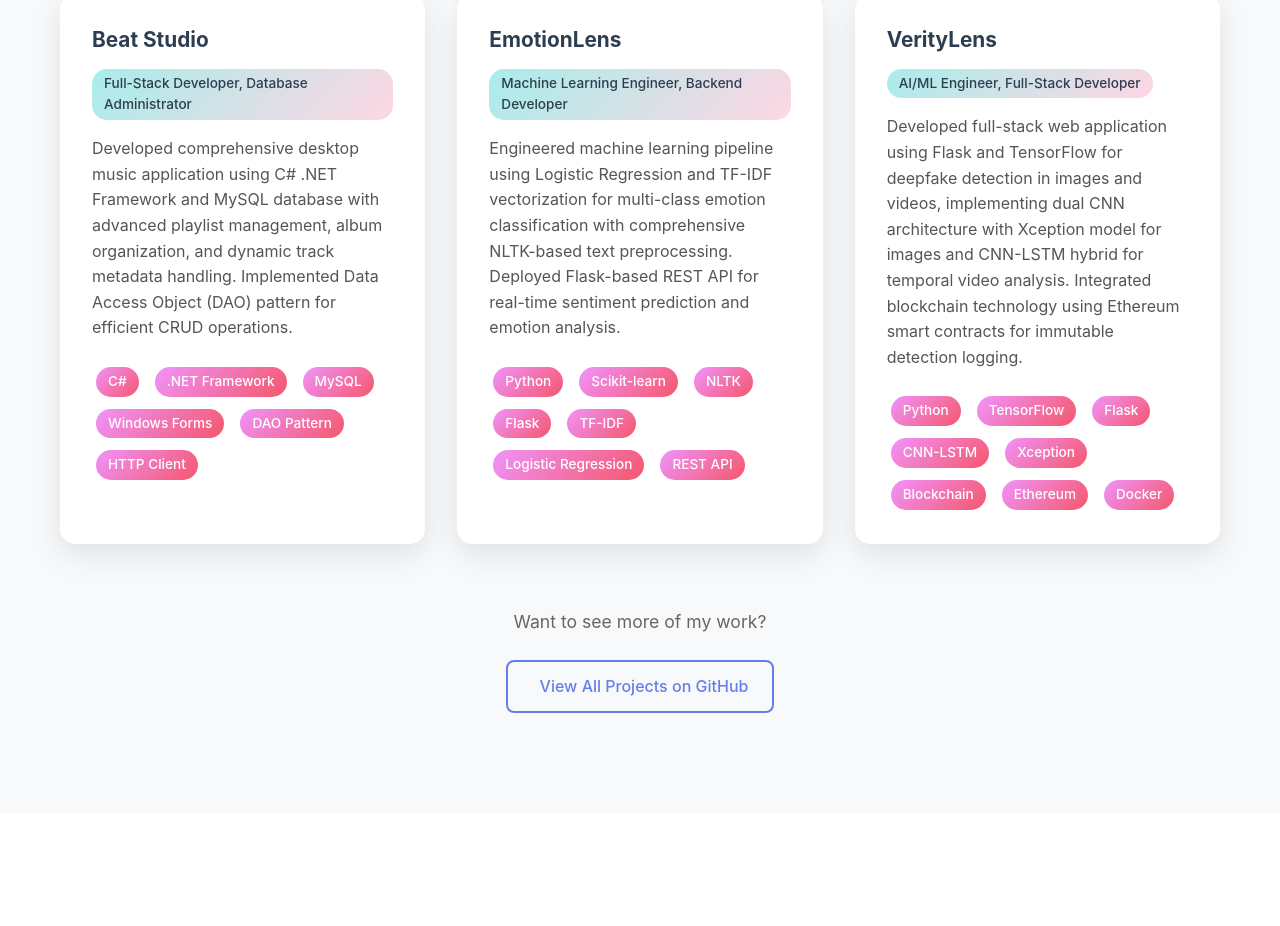
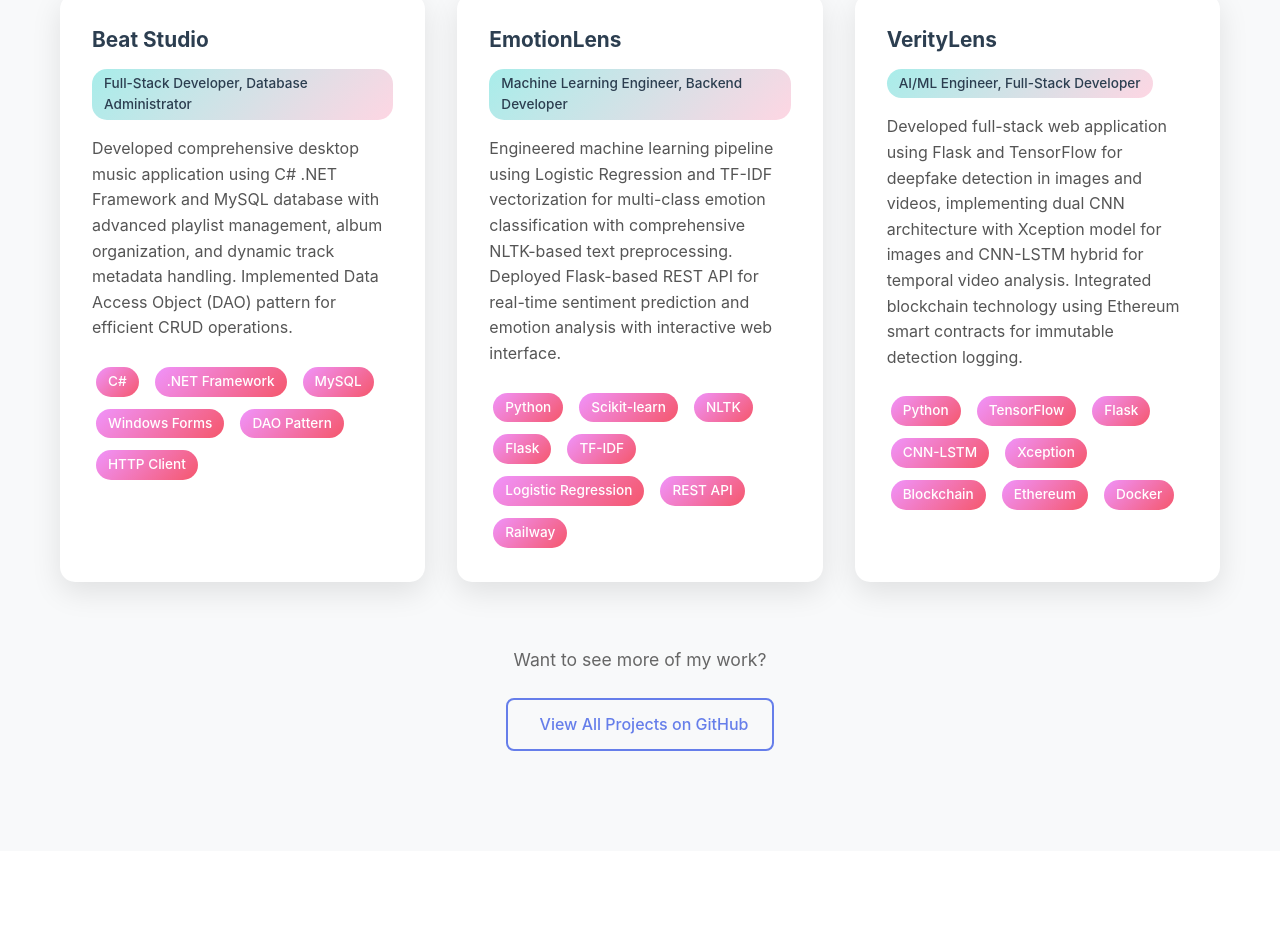
Before and after one commit to Thushardm/MyPortfolio, a React (Create React App) app: page / in a window 1280 px wide. Shown: the part 2983-3909 px from the top of the page. Built offline with nearby package versions, Linux system fonts and the light colour scheme; no server answers.

Commit message:
Add live demo link for EmotionLens project

```diff
--- a/src/components/Projects.css
+++ b/src/components/Projects.css
@@ -59,9 +59,22 @@
   margin-left: 1rem;
 }
 
+.project-links {
+  display: flex;
+  gap: 0.5rem;
+}
+
 .project-link:hover {
   color: #764ba2;
   transform: scale(1.2);
+}
+
+.live-link {
+  color: #28a745 !important;
+}
+
+.live-link:hover {
+  color: #218838 !important;
 }
 
 .project-role {
--- a/src/components/Projects.tsx
+++ b/src/components/Projects.tsx
@@ -6,14 +6,16 @@ interface ProjectCardProps {
   description: string;
   technologies: string[];
   githubLink: string;
+  liveLink?: string;
   role: string;
 }
 
-const ProjectCard: React.FC<ProjectCardProps> = ({ title, description, technologies, githubLink, role }) => {
+const ProjectCard: React.FC<ProjectCardProps> = ({ title, description, technologies, githubLink, liveLink, role }) => {
   return (
     <div className="project-card">
       <div className="project-header">
         <h3 className="project-title">{title}</h3>
+        <div className="project-links">
           <a
             href={githubLink}
             target="_blank"
@@ -23,6 +25,18 @@ const ProjectCard: React.FC<ProjectCardProps> = ({ title, description, technolog
           >
             <i className="fab fa-github"></i>
           </a>
+          {liveLink && (
+            <a
+              href={liveLink}
+              target="_blank"
+              rel="noopener noreferrer"
+              className="project-link live-link"
+              aria-label={`View ${title} live demo`}
+            >
+              <i className="fas fa-external-link-alt"></i>
+            </a>
+          )}
+        </div>
       </div>
       <div className="project-role">
         <span>{role}</span>
@@ -49,9 +63,10 @@ const Projects: React.FC = () => {
     {
       title: "EmotionLens",
       role: "Machine Learning Engineer, Backend Developer",
-      description: "Engineered machine learning pipeline using Logistic Regression and TF-IDF vectorization for multi-class emotion classification with comprehensive NLTK-based text preprocessing. Deployed Flask-based REST API for real-time sentiment prediction and emotion analysis.",
-      technologies: ["Python", "Scikit-learn", "NLTK", "Flask", "TF-IDF", "Logistic Regression", "REST API"],
-      githubLink: "https://github.com/Thushardm/EmotionLens.git"
+      description: "Engineered machine learning pipeline using Logistic Regression and TF-IDF vectorization for multi-class emotion classification with comprehensive NLTK-based text preprocessing. Deployed Flask-based REST API for real-time sentiment prediction and emotion analysis with interactive web interface.",
+      technologies: ["Python", "Scikit-learn", "NLTK", "Flask", "TF-IDF", "Logistic Regression", "REST API", "Railway"],
+      githubLink: "https://github.com/Thushardm/EmotionLens.git",
+      liveLink: "https://emotion-lens-prod.up.railway.app"
     },
     {
       title: "VerityLens",
@@ -79,6 +94,8 @@ const Projects: React.FC = () => {
               description={project.description}
               technologies={project.technologies}
               githubLink={project.githubLink}
+              liveLink={project.liveLink}
+              githubLink={project.githubLink}
             />
           ))}
         </div>
```
Also changed, not shown: 1 other file (tests, documents, lock files or other folders). Lines whose indentation alone changed are shown as unchanged.
